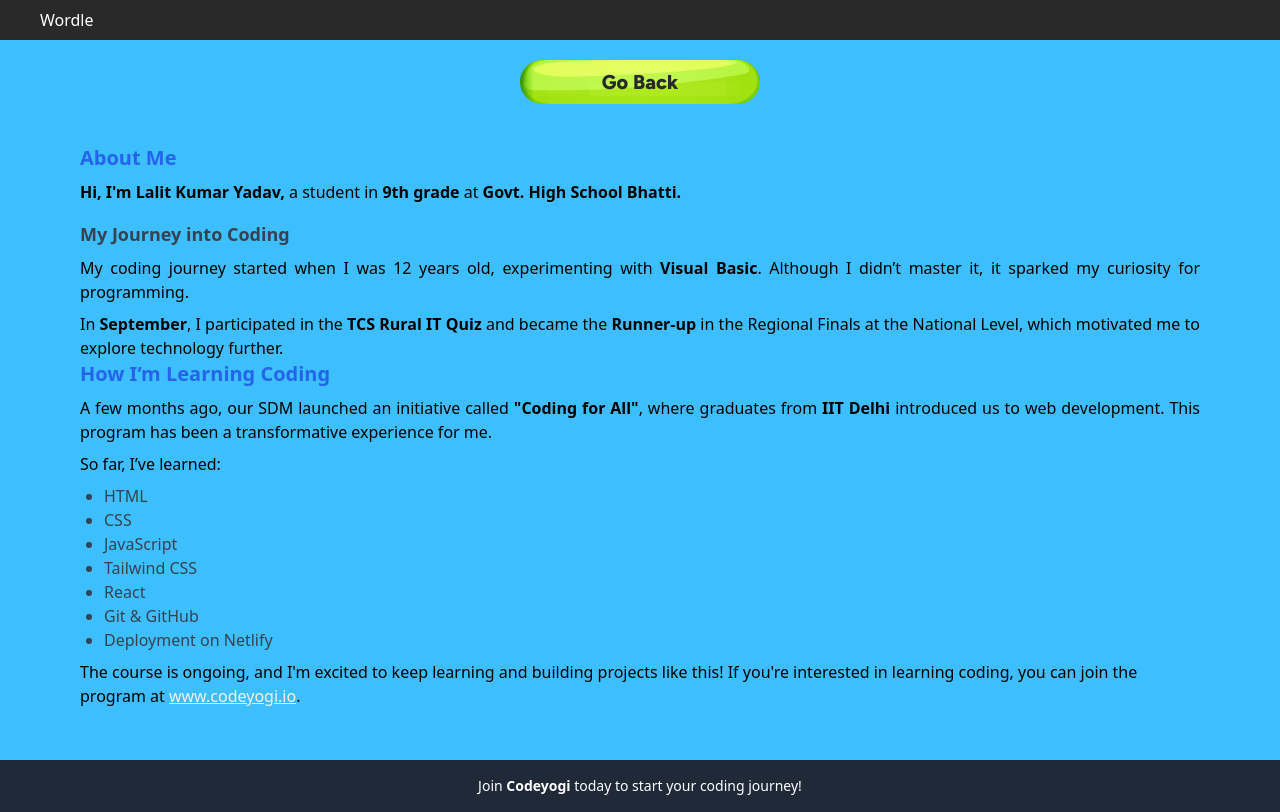
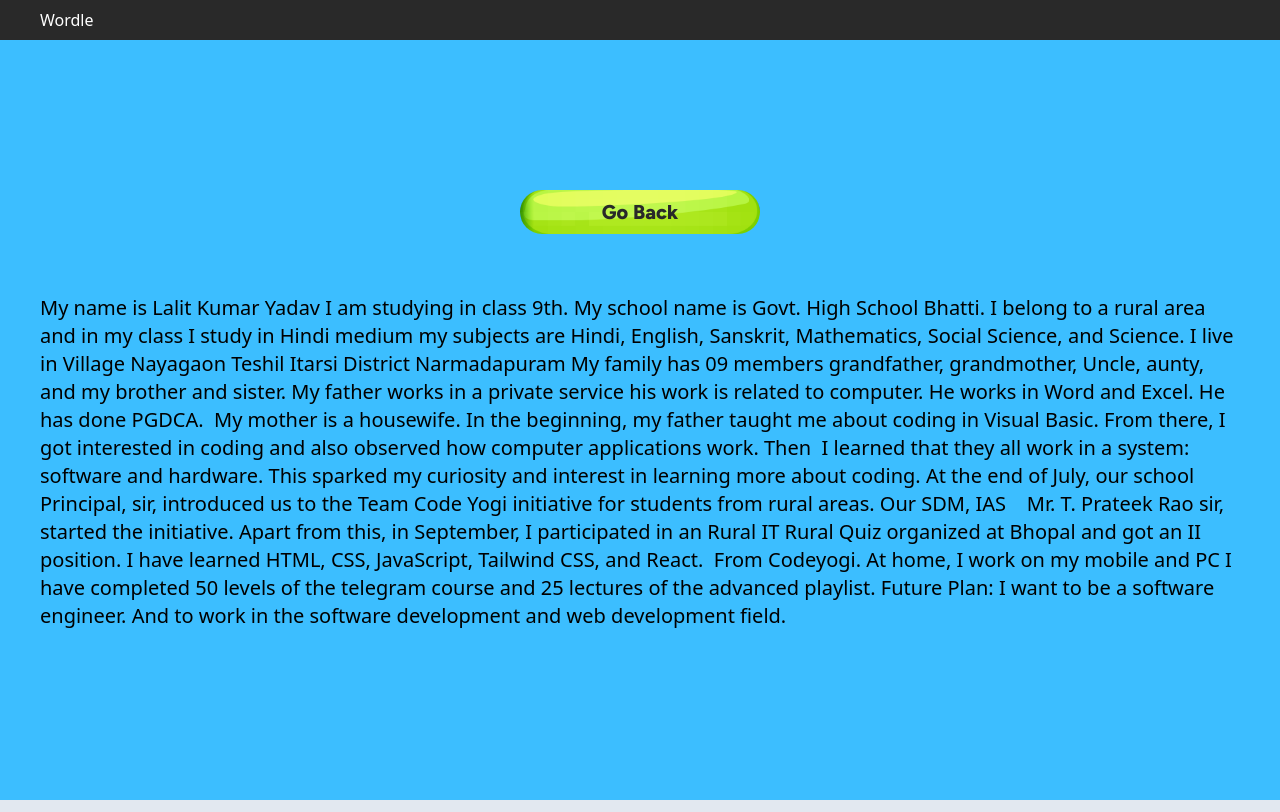
Before and after one commit to LalitPro/Wordle, a React (Vite) app: page /aboutme in a window 1280 px wide. Built offline with nearby package versions, Linux system fonts and the light colour scheme.

Commit message:
about me

```diff
--- a/src/AboutMe.jsx
+++ b/src/AboutMe.jsx
@@ -11,76 +11,30 @@
       >
         Go Back
       </Link>
-
-      <section className="px-4 py-5 mb-8 md:px-20">
-        <h2 className="text-xl font-semibold text-blue-600">About Me</h2>
-        <p className="mt-2">
-          <strong>Hi, I'm Lalit Kumar Yadav,</strong> a student in{" "}
-          <strong>9th grade</strong> at{" "}
-          <strong>Govt. High School Bhatti.</strong>
-        </p>
-
-        <h3 className="mt-4 text-lg font-semibold text-gray-700">
-          My Journey into Coding
-        </h3>
-        <p className="mt-2 text-justify">
-          My coding journey started when I was 12 years old, experimenting with{" "}
-          <strong>Visual Basic</strong>. Although I didn’t master it, it sparked
-          my curiosity for programming.
-        </p>
-        <p className="mt-2 text-justify">
-          In <strong>September</strong>, I participated in the{" "}
-          <strong>TCS Rural IT Quiz</strong> and became the{" "}
-          <strong>Runner-up</strong> in the Regional Finals at the National
-          Level, which motivated me to explore technology further.
-        </p>
-        <h2 className="text-xl font-semibold text-blue-600">
-          How I’m Learning Coding
-        </h2>
-        <p className="mt-2 text-justify">
-          A few months ago, our SDM launched an initiative called{" "}
-          <strong>"Coding for All"</strong>, where graduates from{" "}
-          <strong>IIT Delhi</strong> introduced us to web development. This
-          program has been a transformative experience for me.
-        </p>
-        <p className="mt-2">So far, I’ve learned:</p>
-        <ul className="mt-2 ml-6 text-gray-700 list-disc">
-          <li>HTML</li>
-          <li>CSS</li>
-          <li>JavaScript</li>
-          <li>Tailwind CSS</li>
-          <li>React</li>
-          <li>Git & GitHub</li>
-          <li>Deployment on Netlify</li>
-        </ul>
-        <p className="mt-2">
-          The course is ongoing, and I'm excited to keep learning and building
-          projects like this! If you're interested in learning coding, you can
-          join the program at <span> </span>
-          <a
-            href="https://www.codeyogi.io"
-            target="_blank"
-            className="underline text-lightwhite"
-          >
-            www.codeyogi.io
-          </a>
-          .
-        </p>
-      </section>
-
-      <footer className="w-full py-4 text-white bg-gray-800">
-        <div className="container mx-auto text-center">
-          <p className="text-sm">
-            Join{" "}
-            <strong>
-              <a href="https://codeyogi.io" target="_blank">
-                Codeyogi
-              </a>
-            </strong>{" "}
-            today to start your coding journey!
-          </p>
-        </div>
-      </footer>
+      <p className="p-3 text-xl md:p-10">
+        My name is Lalit Kumar Yadav I am studying in class 9th. My school name
+        is Govt. High School Bhatti. I belong to a rural area and in my class I
+        study in Hindi medium my subjects are Hindi, English, Sanskrit,
+        Mathematics, Social Science, and Science. I live in Village Nayagaon
+        Teshil Itarsi District Narmadapuram My family has 09 members
+        grandfather, grandmother, Uncle, aunty, and my brother and sister. My
+        father works in a private service his work is related to computer. He
+        works in Word and Excel. He has done PGDCA.  My mother is a housewife.
+        In the beginning, my father taught me about coding in Visual Basic. From
+        there, I got interested in coding and also observed how computer
+        applications work. Then  I learned that they all work in a system:
+        software and hardware. This sparked my curiosity and interest in
+        learning more about coding. At the end of July, our school Principal,
+        sir, introduced us to the Team Code Yogi initiative for students from
+        rural areas. Our SDM, IAS    Mr. T. Prateek Rao sir, started the
+        initiative. Apart from this, in September, I participated in an Rural IT
+        Rural Quiz organized at Bhopal and got an II position. I have learned
+        HTML, CSS, JavaScript, Tailwind CSS, and React.  From Codeyogi. At home,
+        I work on my mobile and PC I have completed 50 levels of the telegram
+        course and 25 lectures of the advanced playlist. Future Plan: I want to
+        be a software engineer. And to work in the software development and web
+        development field.
+      </p>
     </div>
   );
 }
```
